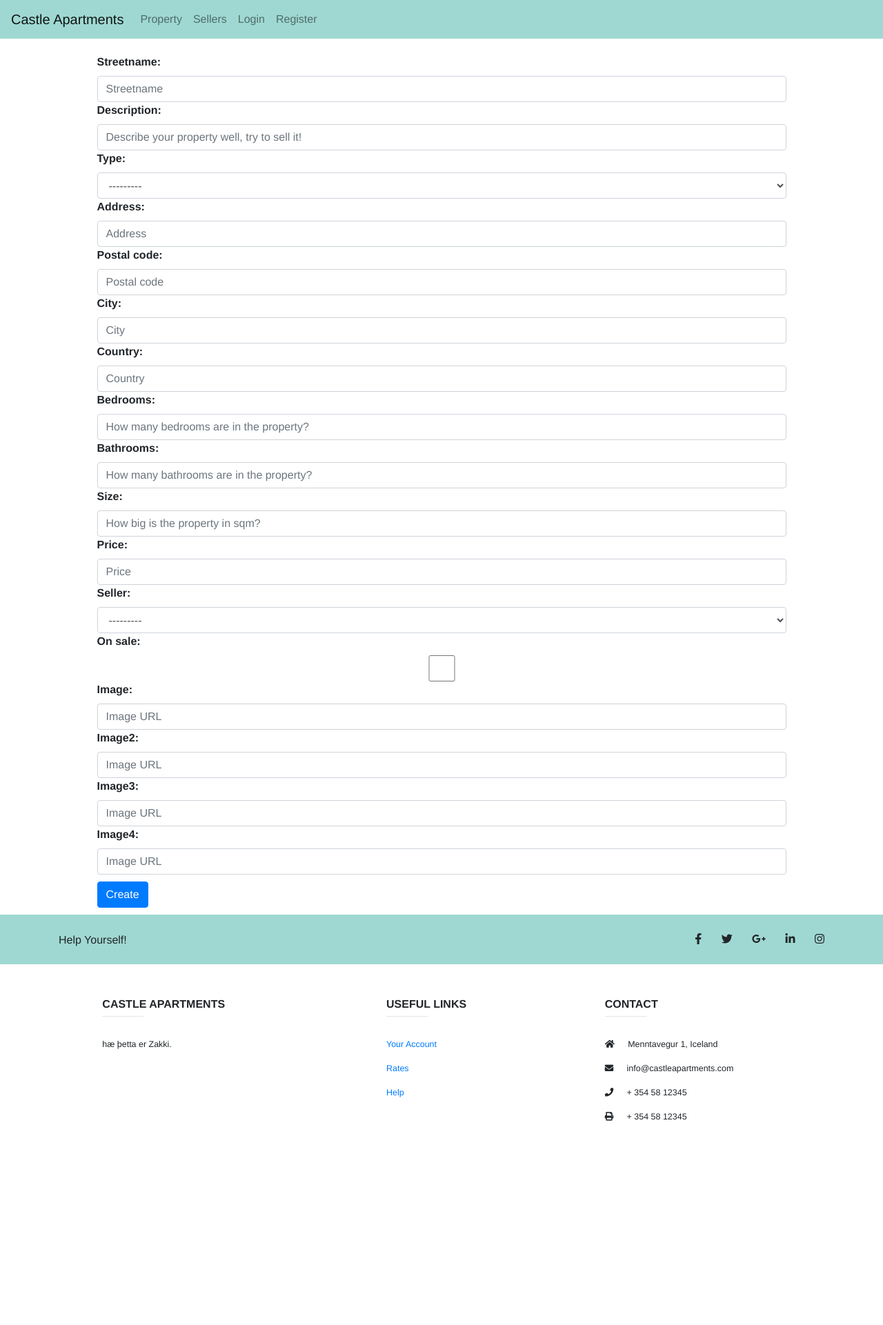
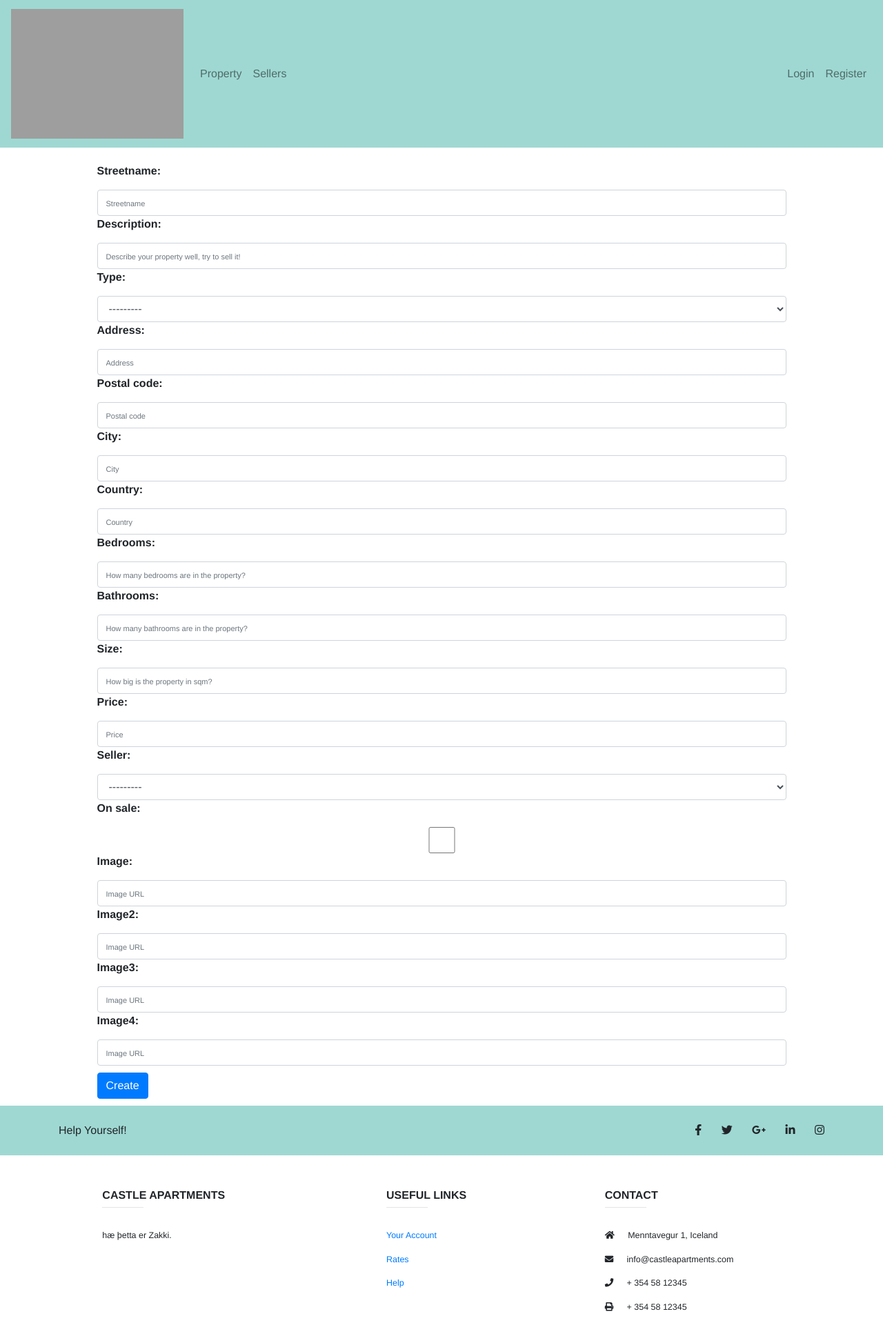
Before and after one commit to zakkimoto/castleapartments, a Django app: page /properties/create_property in a window 1280 px wide. Shown: the whole page at 69% size. Before the commit the page ends 1625 px from the top, so only its background shows below. Run offline with Django 3.2, Linux system fonts and the light colour scheme; data that the repository does not hold is empty; some libraries are stand-ins or nearby versions; grey boxes are pictures that could not be loaded.

Commit message:
nav bar and log in added

```diff
--- a/castleapartments/urls.py
+++ b/castleapartments/urls.py
@@ -16,7 +16,6 @@ Including another URLconf
 from django.contrib import admin
 from django.urls import path, include
 
-import buyer
 
 urlpatterns = [
     path('', include('home.urls')),
@@ -24,5 +23,5 @@ urlpatterns = [
     path('sellers/', include('seller.urls')),
     path('admin/', admin.site.urls),
     path('user/', include('user.urls')),
-    path('home/', include('home.urls'))
+    path('home/', include('home.urls')),
 ]
--- a/property/forms/property_form.py
+++ b/property/forms/property_form.py
@@ -1,33 +1,8 @@
 from django.forms import ModelForm, widgets
 from django import forms
 
+from property.models import Property
 from buyer.models import Buyer, PaymentBuyer
-from property.models import Property
-
-class PropertyPaymentForm(ModelForm):
-    class Meta:
-        model = PaymentBuyer
-        exclude = ['email']
-        widgets = {
-            'credit_card': widgets.TextInput(attrs={'class': 'form-control', 'placeholder':'Credit Card Number.'}),
-            'exp_date': widgets.DateInput(attrs={'class': 'form-control'}),
-            'csv': widgets.TextInput(attrs={'class': 'form-control', 'placeholder':'3 digit number on back of card.'}),
-        }
-
-class PropertyBuyForm(ModelForm):
-    class Meta:
-        model = Buyer
-        exclude = ['id']
-        widgets = {
-            'buyer_name': widgets.TextInput(attrs={'class': 'form-control', 'placeholder':'Type in your full name.'}),
-            'address': widgets.TextInput(attrs={'class': 'form-control', 'placeholder':'Type in your current streetname.'}),
-            'city': widgets.TextInput(attrs={'class': 'form-control', 'placeholder':'Type in your current city.'}),
-            'country': widgets.TextInput(attrs={'class': 'form-control', 'placeholder':'Type in your current country of living.'}),
-            'postal_code': widgets.TextInput(attrs={'class': 'form-control', 'placeholder':'Type in your current postal code.'}),
-            'ssc': widgets.TextInput(attrs={'class': 'form-control', 'placeholder':'Type in your social security number.'}),
-            'email': widgets.TextInput(attrs={'class': 'form-control', 'placeholder':'Type in your email.'}),
-            'new_property': widgets.Select(attrs={'class': 'form-control'})
-        }
 
 class PropertyUpdateForm(ModelForm):
     class Meta:
@@ -72,3 +47,30 @@ class PropertyCreateForm(ModelForm):
             'seller': widgets.Select(attrs={'class': 'form-control'}),
             'on_sale': widgets.CheckboxInput(attrs={'class': 'form-control'}),
         }
+
+
+
+class PropertyPaymentForm(ModelForm):
+    class Meta:
+        model = PaymentBuyer
+        exclude = ['email']
+        widgets = {
+            'credit_card': widgets.TextInput(attrs={'class': 'form-control', 'placeholder':'Credit Card Number.'}),
+            'exp_date': widgets.DateInput(attrs={'class': 'form-control'}),
+            'csv': widgets.TextInput(attrs={'class': 'form-control', 'placeholder':'3 digit number on back of card.'}),
+        }
+
+class PropertyBuyForm(ModelForm):
+    class Meta:
+        model = Buyer
+        exclude = ['id']
+        widgets = {
+            'buyer_name': widgets.TextInput(attrs={'class': 'form-control', 'placeholder':'Type in your full name.'}),
+            'address': widgets.TextInput(attrs={'class': 'form-control', 'placeholder':'Type in your current streetname.'}),
+            'city': widgets.TextInput(attrs={'class': 'form-control', 'placeholder':'Type in your current city.'}),
+            'country': widgets.TextInput(attrs={'class': 'form-control', 'placeholder':'Type in your current country of living.'}),
+            'postal_code': widgets.TextInput(attrs={'class': 'form-control', 'placeholder':'Type in your current postal code.'}),
+            'ssc': widgets.TextInput(attrs={'class': 'form-control', 'placeholder':'Type in your social security number.'}),
+            'email': widgets.TextInput(attrs={'class': 'form-control', 'placeholder':'Type in your email.'}),
+            'new_property': widgets.Select(attrs={'class': 'form-control'})
+        }
--- a/property/urls.py
+++ b/property/urls.py
@@ -1,6 +1,6 @@
 from django.urls import path
 from . import views
-#from buyer.views import payment_review, payment_property, buy_property
+
 
 
 
@@ -12,7 +12,6 @@ urlpatterns = [
     path('update_property/<int:id>', views.update_property, name="update_property"),
     path('buy_property/<int:id>', views.buy_property, name="buy_property"),
     path('payment_property/<int:id>', views.payment_property, name="payment_property"),
-    path('payment_review', views.payment_review, name="payment_review"),
     path('search', views.search, name="search"),
     path('filter', views.filter, name="filter")
 ]
--- a/property/views.py
+++ b/property/views.py
@@ -4,7 +4,7 @@ from django.contrib.postgres.search import SearchVector
 from django.http import JsonResponse, HttpResponseNotAllowed
 from django.shortcuts import render, get_object_or_404, redirect
 
-from buyer.models import Buyer, PaymentBuyer
+from buyer.models import PaymentBuyer, Buyer
 from property.forms.property_form import PropertyCreateForm, PropertyUpdateForm, PropertyBuyForm, PropertyPaymentForm
 from property.models import Property, PropertyImage
 
@@ -143,10 +143,11 @@ def update_property(request, id):
     })
 
 
+
 def buy_property(request, id):
-    instance = get_object_or_404(Property, pk=id)
+    instance = get_object_or_404(Buyer, pk=id)
     if request.method == "POST":
-        form = PropertyBuyForm(data=request.POST, instance=instance)
+        form = PropertyBuyForm(data = request.POST)
         if form.is_valid():
             form.save()
             return redirect('payment_property', id=id)
@@ -157,11 +158,10 @@ def buy_property(request, id):
         'id': id
     })
 
-
 def payment_property(request, id):
-    instance = get_object_or_404(Property, pk=id)
+    instance = get_object_or_404(PaymentBuyer, pk=id)
     if request.method == "POST":
-        form = PropertyPaymentForm(data=request.POST, instance=instance)
+        form = PropertyPaymentForm(data = request.POST, instance=instance)
         if form.is_valid():
             form.save()
             return redirect('payment_review', id=id)
@@ -174,5 +174,5 @@ def payment_property(request, id):
 
 def payment_review(request, id):
     return render(request, 'property/payment_review.html', {
-        'review': get_object_or_404(Buyer, pk=id)
+        'review': get_object_or_404(pk=id)
     })
--- a/static/css/main.css
+++ b/static/css/main.css
@@ -206,9 +206,6 @@ footer{
 
 
 
-
-
-
 #logo {
     background-image: url("https://scontent-arn2-1.xx.fbcdn.net/v/t1.15752-9/60112239_319498335413191_7086137112830935040_n.png?_nc_cat=100&_nc_ht=scontent-arn2-1.xx&oh=76c9c8d37a4bce54f3a626c83835b95b&oe=5D6BA672");
     background-image:none, url("https://scontent-arn2-1.xx.fbcdn.net/v/t1.15752-9/60112239_319498335413191_7086137112830935040_n.png?_nc_cat=100&_nc_ht=scontent-arn2-1.xx&oh=76c9c8d37a4bce54f3a626c83835b95b&oe=5D6BA672");
@@ -273,3 +270,71 @@ footer{
     float: right;
     overflow: auto;
 }*/
+
+
+
+.main{
+ 	margin-top: 70px;
+}
+
+#logolog{
+    width: 400px;
+    height: auto;
+}
+
+hr{
+	width: 10%;
+	color: #fff;
+}
+
+.form-group{
+	margin-bottom: 15px;
+}
+
+label{
+	margin-bottom: 15px;
+}
+
+input,
+input::-webkit-input-placeholder {
+    font-size: 11px;
+    padding-top: 3px;
+}
+
+.main-login{
+ 	background-color: #fff;
+    /* shadows and rounded borders */
+    -moz-border-radius: 2px;
+    -webkit-border-radius: 2px;
+    border-radius: 2px;
+    -moz-box-shadow: 0px 2px 2px rgba(0, 0, 0, 0.3);
+    -webkit-box-shadow: 0px 2px 2px rgba(0, 0, 0, 0.3);
+    box-shadow: 2px 2px 2px 2px rgba(0, 0, 0, 0.3);
+}
+
+.main-center{
+ 	margin-top: 30px;
+ 	margin: 0 auto;
+ 	max-width: 330px;
+    padding: 40px 40px;
+
+}
+
+.login-button{
+	margin-top: 5px;
+}
+
+.login-register{
+	font-size: 11px;
+	text-align: center;
+}
+
+
+#frontpagelogo {
+    width: 250px;
+    height:auto;
+}
+
+.topnav-right {
+  float: right;
+}
--- a/templates/base.html
+++ b/templates/base.html
@@ -12,6 +12,9 @@
     <link rel="stylesheet" href="https://use.fontawesome.com/releases/v5.8.2/css/all.css" integrity="sha384-oS3vJWv+0UjzBfQzYUhtDYW+Pj2yciDJxpsK1OYPAYjqT085Qq/1cq5FLXAZQ7Ay" crossorigin="anonymous">
     <title>Castle Apartments</title>
     <link rel="stylesheet" href="{% static 'css/main.css' %}">
+
+
+
 </head>
 <body>
 
@@ -21,17 +24,24 @@
         <span class="navbar-toggler-icon"></span>
     </button>
     <div class="collapse navbar-collapse" id="navbarTogglerDemo01">
-        <a class="navbar-brand" href="/home">Castle Apartments</a>
+        <a class="navbar-brand" href="/home">
+            <img id="frontpagelogo" src="https://scontent-arn2-1.xx.fbcdn.net/v/t1.15752-9/60355069_1556879224446662_7025928762332020736_n.png?_nc_cat=101&_nc_ht=scontent-arn2-1.xx&oh=591b71122a137ba6bb8446c343ec328b&oe=5D527D9A"/>
+        </a>
         <ul class="navbar-nav mr-auto mt-2 mt-lg-0">
             <li class="nav-item"><a class="nav-link" href="{% url 'property-index' %}">Property <span class="sr-only">(current)</span></a></li>
             <li class="nav-item"><a class="nav-link" href="{% url 'seller-index' %}">Sellers </a></li>
+        </ul>
+            <div class="topnav-right">
             {% if user.is_authenticated %}
                 <li class="nav-item"><a class="nav-link" href="{% url 'logout' %}">Logout</a></li>
             {% else %}
+                <ul class="navbar-nav mr-auto mt-2 mt-lg-0">
                 <li class="nav-item"><a class="nav-link" href="{% url 'login' %}">Login</a></li>
                 <li class="nav-item"><a class="nav-link" href="{% url 'register' %}">Register</a></li>
+                </ul>
             {% endif %}
-        </ul>
+            </div>
+
 
     </div>
 </nav>
--- a/templates/property/buy_property.html
+++ b/templates/property/buy_property.html
@@ -6,4 +6,5 @@
         <input type="button" value="Back" class="btn btn-primary pull-right" style="clear:both; margin: 10px 0" onClick="javascript:history.go(-1)"/>
         <input type="submit" value="Next" class="btn btn-primary pull-right" style="clear:both; margin: 10px 0"/>
     </form>
+
 {% endblock %}
```
Also changed, not shown: buyer/views.py (deleted, +0 -37 lines), templates/user/login.html (+28 -5 lines).
